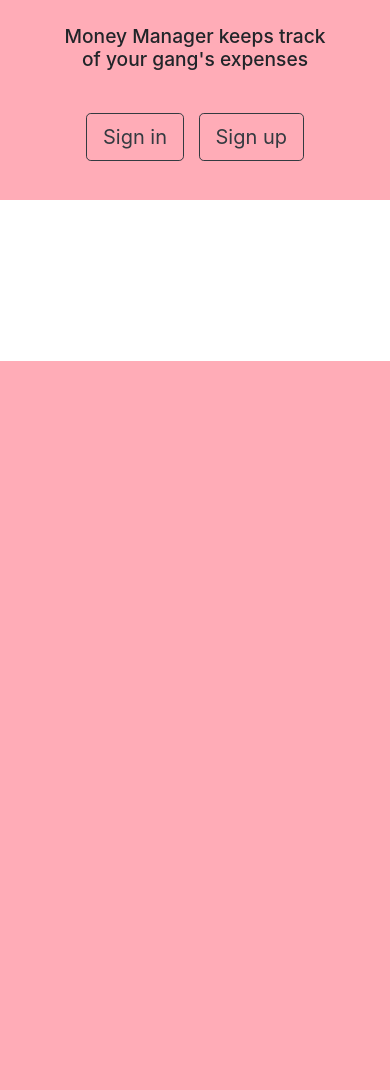
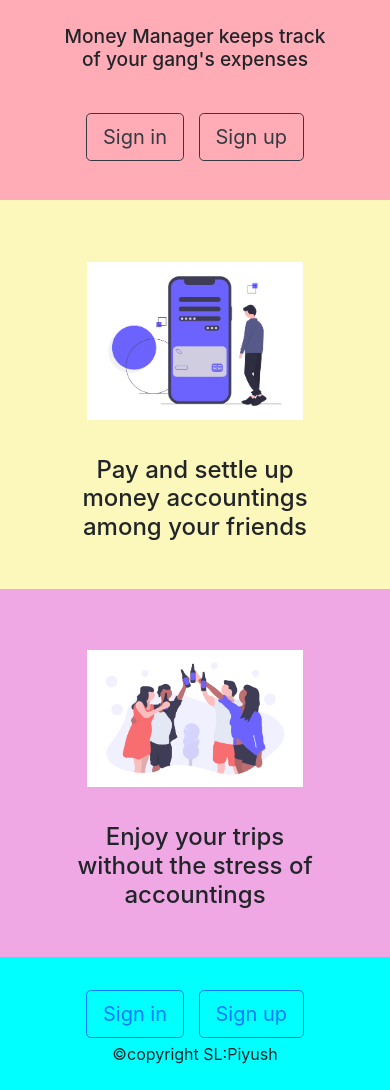
Before and after one commit to Piyush5488/Money-Manager, a web app: file index.html in a window 390 px wide. Shown: the part 483-1573 px from the top of the page. Before the commit the page ends 844 px from the top, so only its background shows below. Run offline with its HTML, style and script files only (its server is not run), Linux system fonts and the light colour scheme.

Commit message:
Raw front-end

```diff
--- a/css/styles.css
+++ b/css/styles.css
@@ -67,3 +67,65 @@
       padding-top: 5%;
     }
   }
+
+  /* features */
+
+
+  .feature1{
+    text-align: center;
+    background-color: #fcf7bb;
+    height: 700px;
+  }
+  @media (max-width: 576px) {
+    .feature1{
+      text-align: center;
+      background-color: #fcf7bb;
+      height: 6%;
+      padding-bottom: 10%;
+    }
+  }
+
+  .feature2{
+    text-align: center;
+    background-color: #efa8e4;
+    height:700px;
+  }
+  .f-head{
+    font-size: 2rem;
+  }
+  @media (max-width: 576px) {
+    .feature2{
+      text-align: center;
+      background-color:#efa8e4;
+      height: 6%;
+      padding-bottom: 10%;
+    }
+    .f-head{
+      font-size: 1.5rem;
+    }
+  }
+
+  .image img {
+    margin-top: 17%;
+    width: 60%;
+    height: auto;
+}
+
+.f-content{
+  margin-top: 10%;
+  padding-left: 17%;
+  padding-right: 17%;
+}
+
+
+/* features */
+
+#footer{
+  text-align: center;
+  background-color: #00ffff;
+  padding-top: 4%;
+  padding-bottom: 2%;
+}
+.copyright{
+  margin-top: 1%;
+}
--- a/index.html
+++ b/index.html
@@ -68,5 +68,54 @@
 
     <!--features-->
 
+    <section id="feature">
+      <div class="container-fluid">
+        <div class="row">
+          <div class="col-lg-6 feature1">
+            <div class="image">
+                <img src="images/Pay.png" alt="">
+            </div>
+            <div class="f-content">
+              <h1 class="f-head">Pay and settle up money accountings among your friends</h1>
+            </div>
+          </div>
+          <div class="col-lg-6 feature2">
+            <div class="image">
+                <img src="images/Trips.png" alt="">
+            </div>
+            <div class="f-content">
+              <h1 class="f-head">Enjoy your trips without the stress of accountings</h1>
+            </div>
+
+          </div>
+
+        </div>
+      </div>
+
+    </section>
+
+    <!--footer-->
+
+
+    <section id="footer">
+      <div class="container-fluid">
+        <div class="row">
+          <div class="col-lg-12">
+            <div class="buttons">
+              <button type="button" class="btn btn-lg btn-outline-primary btn1">Sign in</button>
+              <button type="button" class="btn btn-lg btn-outline-primary">Sign up</button>
+            </div>
+            <div class="copyright">
+              <p>©copyright SL:Piyush</p>
+            </div>
+          </div>
+
+        </div>
+          </div>
+
+
+
+    </section>
+
   </body>
 </html>
```
Also changed, not shown: images/Pay.png (added), images/Trips.png (added).
